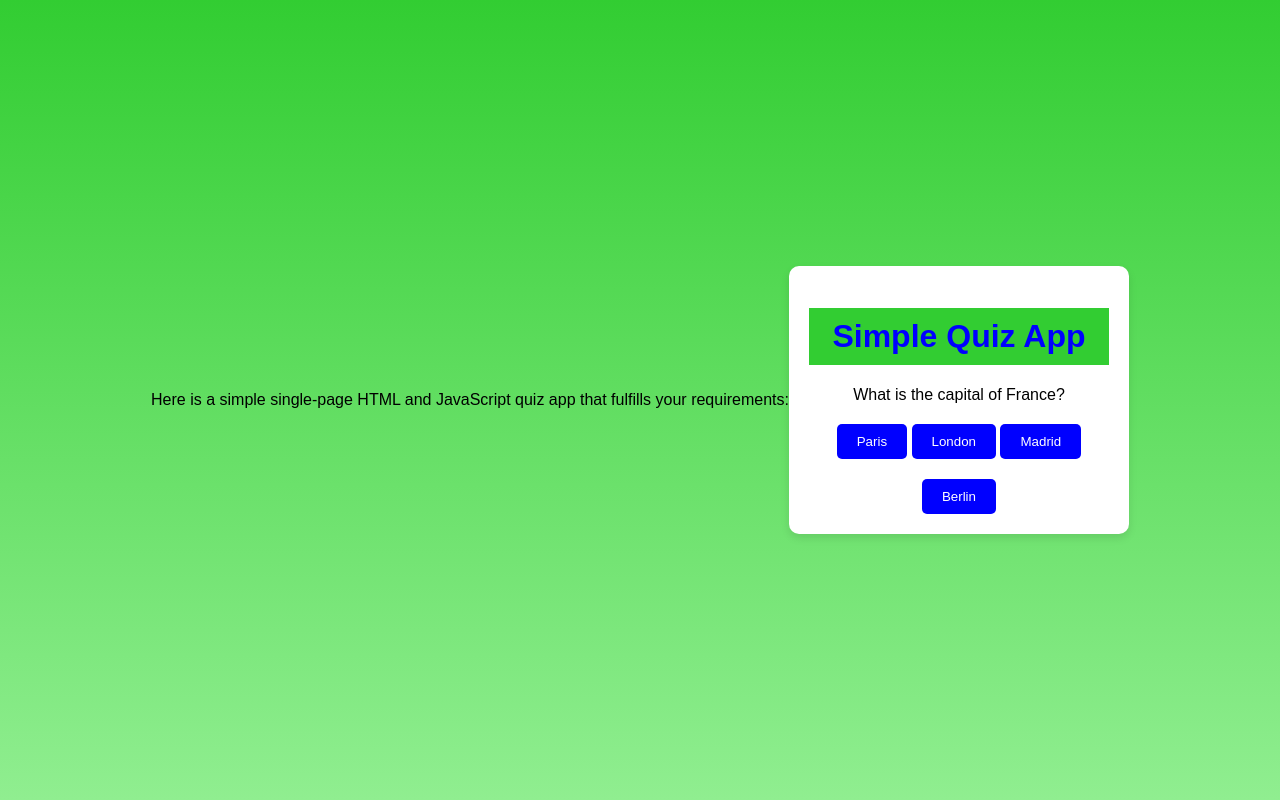
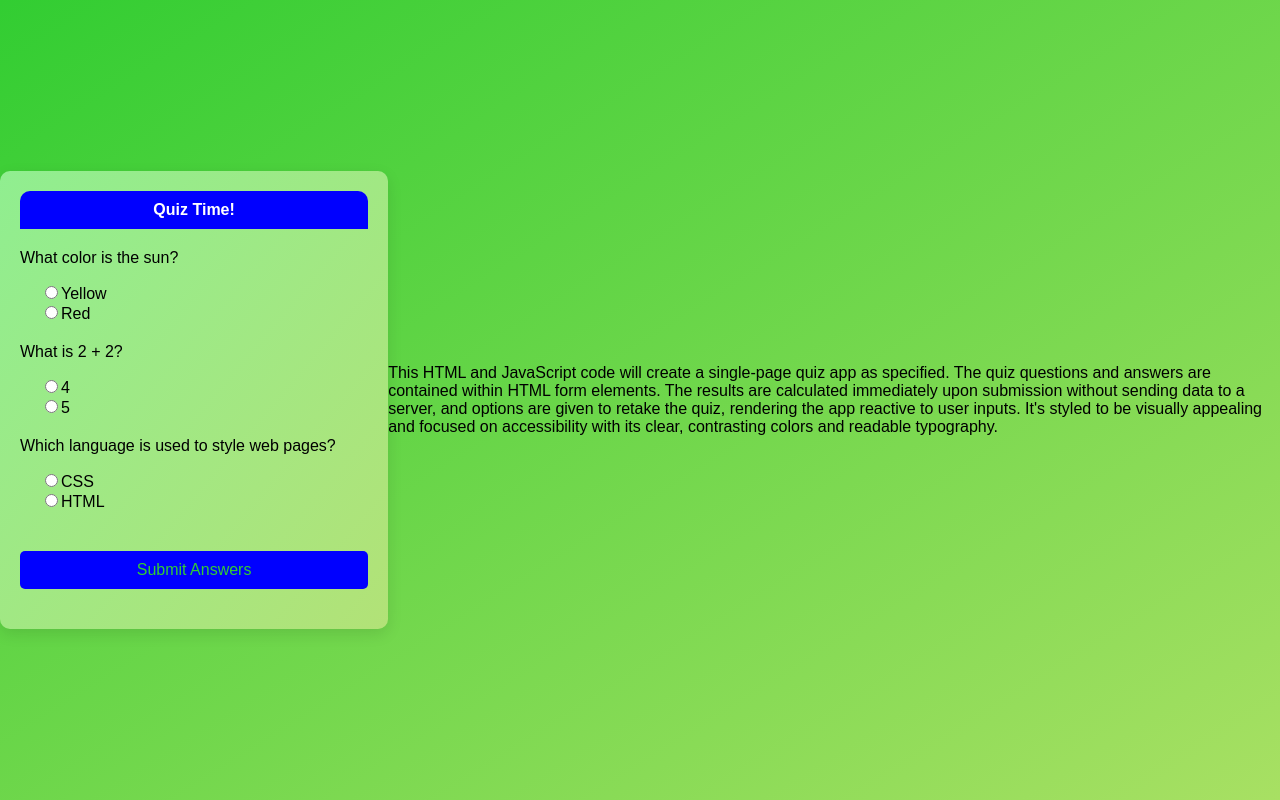
Before and after one commit to 21f1003153/21f1003153-tds-project1, a plain HTML site: page index.html in a window 1280 px wide. Drawn offline with Linux system fonts and the light colour scheme.

Commit message:
Add index.html

```diff
--- a/index.html
+++ b/index.html
@@ -1,105 +1,124 @@
-Here is a simple single-page HTML and JavaScript quiz app that fulfills your requirements:
-
-
 <!DOCTYPE html>
 <html lang="en">
 <head>
 <meta charset="UTF-8">
+<meta name="viewport" content="width=device-width, initial-scale=1.0">
 <title>Quiz Time!</title>
 <style>
+  body, html {
+    height: 100%;
+    margin: 0;
+    padding: 0;
+    font-family: Arial, sans-serif;
+  }
   body {
-        font-family: Arial, sans-serif;
-        background: linear-gradient(limegreen, lightgreen);
-        height: 100vh;
-        margin: 0;
+    background: linear-gradient(to bottom right, #32CD32, #A8E063);
     display: flex;
     justify-content: center;
     align-items: center;
   }
-    .quiz-container {
-        background: white;
+  #quiz-container {
+    background: linear-gradient(to bottom right, #90EE90, #B2E277);
+    width: 100%;
+    max-width: 500px;
     border-radius: 10px;
-        box-shadow: 0 4px 8px rgba(0,0,0,0.1);
+    box-shadow: 0 5px 15px rgba(0,0,0,0.1);
     padding: 20px;
-        width: 300px;
+    box-sizing: border-box;
+  }
+  .title-bar {
+    background-color: #0000FF;
+    color: white;
     text-align: center;
+    padding: 10px 0;
+    font-weight: bold;
+    border-top-left-radius: 10px;
+    border-top-right-radius: 10px;
   }
-    h1 {
-        color: blue;
-        background-color: limegreen;
+  .question {
+    margin: 20px 0;
+  }
+  .options {
+    padding-left: 20px;
+  }
+  .submit-btn, .retake-btn {
+    width: 100%;
     padding: 10px;
-    }
-    button {
-        background-color: blue;
-        color: white;
+    background-color: #0000FF;
+    color: #32CD32;
+    cursor: pointer;
     border: none;
     border-radius: 5px;
-        padding: 10px 20px;
     margin-top: 20px;
-        cursor: pointer;
+    font-size: 16px;
   }
-    button:hover {
-        background-color: darkblue;
+  .results {
+    text-align: center;
+    font-size: 20px;
+    margin-top: 20px;
   }
 </style>
 </head>
 <body>
-<div class="quiz-container">
-    <h1>Simple Quiz App</h1>
-    <div id="quiz">
-        <div id="question"></div>
-        <button id="btn0"></button>
-        <button id="btn1"></button>
-        <button id="btn2"></button>
-        <button id="btn3"></button>
+<div id="quiz-container">
+  <div class="title-bar">Quiz Time!</div>
+
+  <form id="quiz-form">
+    <div class="question">
+      <p>What color is the sun?</p>
+      <div class="options">
+        <input type="radio" id="sun-yellow" name="sun-color" value="Yellow"><label for="sun-yellow">Yellow</label><br>
+        <input type="radio" id="sun-red" name="sun-color" value="Red"><label for="sun-red">Red</label>
       </div>
     </div>
 
+    <div class="question">
+      <p>What is 2 + 2?</p>
+      <div class="options">
+        <input type="radio" id="four" name="two-plus-two" value="4"><label for="four">4</label><br>
+        <input type="radio" id="five" name="two-plus-two" value="5"><label for="five">5</label>
+      </div>
+    </div>
+
+    <div class="question">
+      <p>Which language is used to style web pages?</p>
+      <div class="options">
+        <input type="radio" id="css" name="web-style" value="CSS"><label for="css">CSS</label><br>
+        <input type="radio" id="html" name="web-style" value="HTML"><label for="html">HTML</label>
+      </div>
+    </div>
+
+    <button type="button" class="submit-btn" onclick="submitQuiz()">Submit Answers</button>
+  </form>
+
+  <div class="results" id="results"></div>
+</div>
+
 <script>
-const questions = [
-    {
-        question: "What is the capital of France?",
-        answers: ["Paris", "London", "Madrid", "Berlin"],
-        correct: 0
-    },
-    {
-        question: "What is 2 + 2?",
-        answers: ["3", "4", "5", "22"],
-        correct: 1
-    },
-    {
-        question: "Which planet is known as the Red Planet?",
-        answers: ["Earth", "Venus", "Mars", "Jupiter"],
-        correct: 2
-    }
-];
+function submitQuiz() {
+  var score = 0;
+  var totalQuestions = 3;
+  var sunColor = document.querySelector('input[name="sun-color"]:checked');
+  var sumAnswer = document.querySelector('input[name="two-plus-two"]:checked');
+  var styleLang = document.querySelector('input[name="web-style"]:checked');
 
-let currentQuestion = 0;
-let score = 0;
+  if(sunColor && sunColor.value === "Yellow") score++;
+  if(sumAnswer && sumAnswer.value === "4") score++;
+  if(styleLang && styleLang.value === "CSS") score++;
 
-function displayQuestion() {
-    const quiz = document.getElementById('quiz');
-    if (currentQuestion >= questions.length) {
-        quiz.innerHTML = `<h2>Quiz completed!</h2><p>Your score: ${score}</p>`;
-        return;
-    }
-    document.getElementById('question').textContent = questions[currentQuestion].question;
-    questions[currentQuestion].answers.forEach((answer, index) => {
-        const btn = document.getElementById('btn' + index);
-        btn.textContent = answer;
-        btn.onclick = () => checkAnswer(index);
-    });
+  document.getElementById('quiz-form').style.display = 'none';
+  var results = document.getElementById('results');
+  results.innerHTML = "Your score: " + score + " out of " + totalQuestions + "<br><button class='retake-btn' onclick='retakeQuiz()'>Retake Quiz</button>";
 }
 
-function checkAnswer(index) {
-    if (index === questions[currentQuestion].correct) {
-        score++;
+function retakeQuiz() {
+  var form = document.getElementById('quiz-form');
+  form.style.display = 'block';
+  form.reset();
+  document.getElementById('results').innerHTML = "";
 }
-    currentQuestion++;
-    displayQuestion();
-}
-
-displayQuestion();
 </script>
 </body>
 </html>
+
+This HTML and JavaScript code will create a single-page quiz app as specified. The quiz questions and answers are contained within HTML form elements. The results are calculated immediately upon submission without sending data to a server, and options are given to retake the quiz, rendering the app reactive to user inputs. It's styled to be visually appealing and focused on accessibility with its clear, contrasting colors and readable typography.
```
Lines whose indentation alone changed are shown as unchanged.
